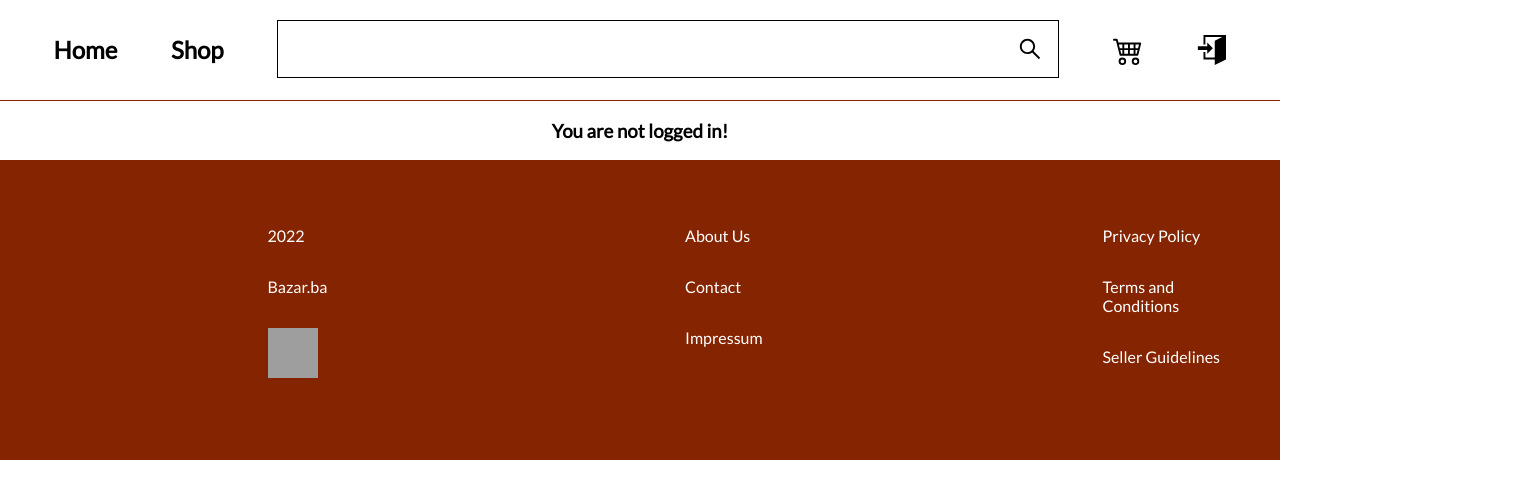
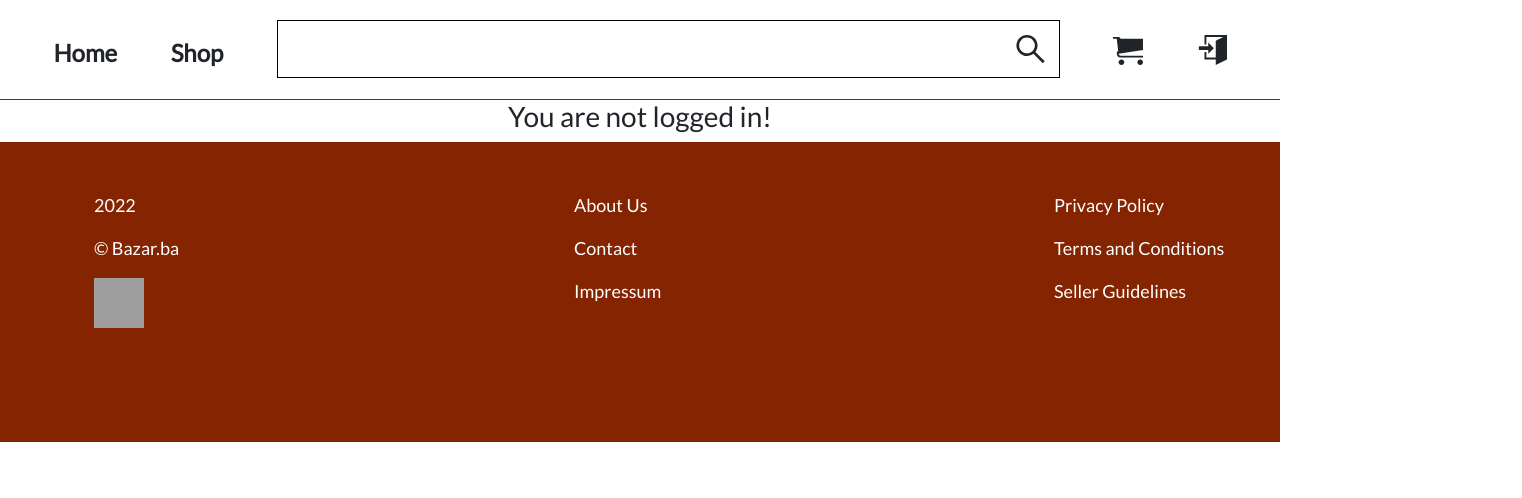
Before and after one commit to admirkrilasevic/bazar-ba, a React (Create React App) app in the folder src/main/frontend/: page /account in a window 1280 px wide. Shown: the top 498 px of the page, 1522 px wide, since content can reach past the window. Built offline with nearby package versions, Linux system fonts and the light colour scheme; no server answers; grey boxes are pictures that could not be loaded.

Commit message:
styling fixes

```diff
--- a/src/main/frontend/src/App.js
+++ b/src/main/frontend/src/App.js
@@ -1,4 +1,5 @@
 import './App.css';
+import 'bootstrap/dist/css/bootstrap.min.css';
 import { BrowserRouter as Router, Route, Redirect, Switch } from 'react-router-dom';
 import Header from './components/Header';
 import Home from './pages/Home';
--- a/src/main/frontend/src/components/Footer.js
+++ b/src/main/frontend/src/components/Footer.js
@@ -9,8 +9,8 @@ function Footer() {
         <Row className={styles.footerContent}>
           <Col>
             <div className={styles.footerColumn}>
-              <p>2022</p>
-              <p>Bazar.ba</p>
+              <p>{new Date().getFullYear()}</p>
+              <p>© Bazar.ba</p>
               <p><Link to="/home"><img src="https://i.ibb.co/D9YW3Kw/Logo-icon-2.png" alt="Logo" className={styles.logoIcon}></img></Link></p>
             </div>
           </Col>
--- a/src/main/frontend/src/components/Footer.module.css
+++ b/src/main/frontend/src/components/Footer.module.css
@@ -9,7 +9,7 @@
 
 .footerContent {
     color: #fff;
-    font-size: 16px;
+    font-size: 18px;
     text-align: left;
     height: 300px;
     width: 1440px;
@@ -31,8 +31,7 @@
     padding-top: 50px;
     display: flex;
     flex-direction: column;
-    width: 150px;
-    padding-left: 80px;
+    justify-content: space-evenly;
 }
 
 .footerColumn a {
--- a/src/main/frontend/src/components/Header.js
+++ b/src/main/frontend/src/components/Header.js
@@ -1,7 +1,7 @@
 import { NavLink } from 'react-router-dom';
 import styles from './Header.module.css';
 import SearchBar from './SearchBar';
-import { BsCart4 as Cart } from 'react-icons/bs';
+import { ImCart as Cart } from 'react-icons/im';
 import { FaUser as Account } from 'react-icons/fa';
 import { ImEnter as SignIn } from 'react-icons/im';
 import AuthService from '../utils/AuthService';
@@ -15,8 +15,8 @@ function Header() {
             <NavLink to={"/home"} className={styles.headerLinks} activeStyle={{color: '#852400'}}>Home</NavLink>
             <NavLink to={"/shop"} className={styles.headerLinks} activeStyle={{color: '#852400'}}>Shop</NavLink>
             <SearchBar />
-            <NavLink to={"/cart"} className={styles.headerLinks} activeStyle={{color: '#852400'}}><Cart className={styles.icons}/></NavLink>
-            <NavLink to={loggedIn ? "/account" : "/login"} className={styles.headerLinks} activeStyle={{color: '#852400'}}>{loggedIn ? <Account className={styles.icons}/> : <SignIn className={styles.icons} />}</NavLink>
+            <NavLink to={"/cart"} className={styles.icons} activeStyle={{color: '#852400'}}><Cart /></NavLink>
+            <NavLink to={loggedIn ? "/account" : "/login"} className={styles.icons} activeStyle={{color: '#852400'}}>{loggedIn ? <Account /> : <SignIn />}</NavLink>
         </div>
     );
 }
--- a/src/main/frontend/src/components/Header.module.css
+++ b/src/main/frontend/src/components/Header.module.css
@@ -20,6 +20,15 @@
 }
 
 .icons {
+    color: inherit;
+    margin-top: 35px;
+}
+
+.icons:hover {
+    color: #852400;
+}
+
+.icons svg {
+    height: 30px;
     width: 30px;
-    height: 30px;
 }
--- a/src/main/frontend/src/components/SearchBar.module.css
+++ b/src/main/frontend/src/components/SearchBar.module.css
@@ -27,7 +27,7 @@
     border: 1px solid #000;
     background-color: #fff;
     border-left: none;
-    height: 26px;
-    width: 26px;
-    padding: 15px;
+    height: 58px;
+    width: 58px;
+    padding: 10px;
 }
--- a/src/main/frontend/src/components/loginAndRegistration/Forms.module.css
+++ b/src/main/frontend/src/components/loginAndRegistration/Forms.module.css
@@ -13,10 +13,10 @@
 
 .formTitle {
     text-align: center;
-    padding-bottom: 20px;
+    padding: 20px;
     font-weight: bold;
     font-size: 24px;
-    height: 60px;
+    height: 80px;
     width: 738px;
     background-color: #FCFCFC;
 }
@@ -27,7 +27,7 @@
     align-items: flex-start;
     width: 550px;
     height: 120px;
-    margin-top: 32px;
+    margin-top: 50px;
 }
 
 .formInput {
--- a/src/main/frontend/src/components/loginAndRegistration/LoginForm.js
+++ b/src/main/frontend/src/components/loginAndRegistration/LoginForm.js
@@ -64,7 +64,7 @@ function LoginForm() {
         <p>LOGIN</p>
       </div>
       <div className={styles.formSection}>
-        <p>Enter Email</p>
+        <p>Email</p>
         <Input
           className={styles.formInput}
           type="text"
--- a/src/main/frontend/src/components/loginAndRegistration/RegisterForm.js
+++ b/src/main/frontend/src/components/loginAndRegistration/RegisterForm.js
@@ -73,7 +73,7 @@ function RegisterForm() {
         <p>REGISTER</p>
       </div>
       <div className={styles.formSection}>
-        <p>First Name</p>
+        <p>Name</p>
         <Input
           className={styles.formInput}
           type="text"
@@ -84,7 +84,7 @@ function RegisterForm() {
         />
       </div>
       <div className={styles.formSection}>
-        <p>Enter Email</p>
+        <p>Email</p>
         <Input
           className={styles.formInput}
           type="text"
```
